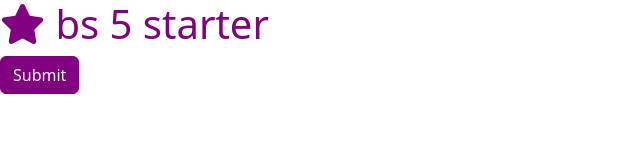
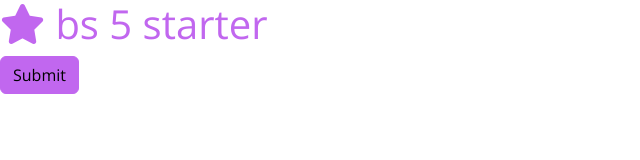
Before and after one commit to FilonenkoDima/EBook-Website, a website: page index.html in a window 1280 px wide. Shown: the whole page, without its empty margins (0-640 px from the left). Drawn offline with nearby package versions, Linux system fonts and the light colour scheme.

Commit message:
add starter settings

```diff
--- a/index.html
+++ b/index.html
@@ -4,10 +4,15 @@
     <meta charset="UTF-8" />
     <meta http-equiv="X-UA-Compatible" content="IE=edge" />
     <meta name="viewport" content="width=device-width, initial-scale=1.0" />
+    <link
+      href="https://fonts.googleapis.com/css2?family=Open+Sans:ital,wght@0,400;0,600;0,700;1,400&display=swap"
+      rel="stylesheet"
+    />
     <link rel="stylesheet" href="css/fontawesome.css" />
     <link rel="stylesheet" href="css/bootstrap.css" />
     <link rel="stylesheet" href="css/styles.css" />
-    <title>starter</title>
+    <link rel="icon" href="images/favicon.png" />
+    <title>Free E-Book | Start Your Own Blog</title>
   </head>
   <body>
     <h1 class="text-primary">
--- a/package.json
+++ b/package.json
@@ -1,5 +1,5 @@
 {
-  "name": "starter",
+  "name": "ebook-website",
   "version": "1.0.0",
   "main": "index.js",
   "scripts": {
--- a/scss/bootstrap.scss
+++ b/scss/bootstrap.scss
@@ -1,3 +1,10 @@
-$primary: purple;
+// Font
+$font-family-sans-serif: "Open Sans", sans-serif;
+
+// Colors
+$primary: #c167ef;
+$secondary: #10bcee;
+$dark: #2b3041;
+$light: #f3f6f9;
 
 @import "../node_modules/bootstrap/scss/bootstrap.scss";
```
Also changed, not shown: css/bootstrap.css.
